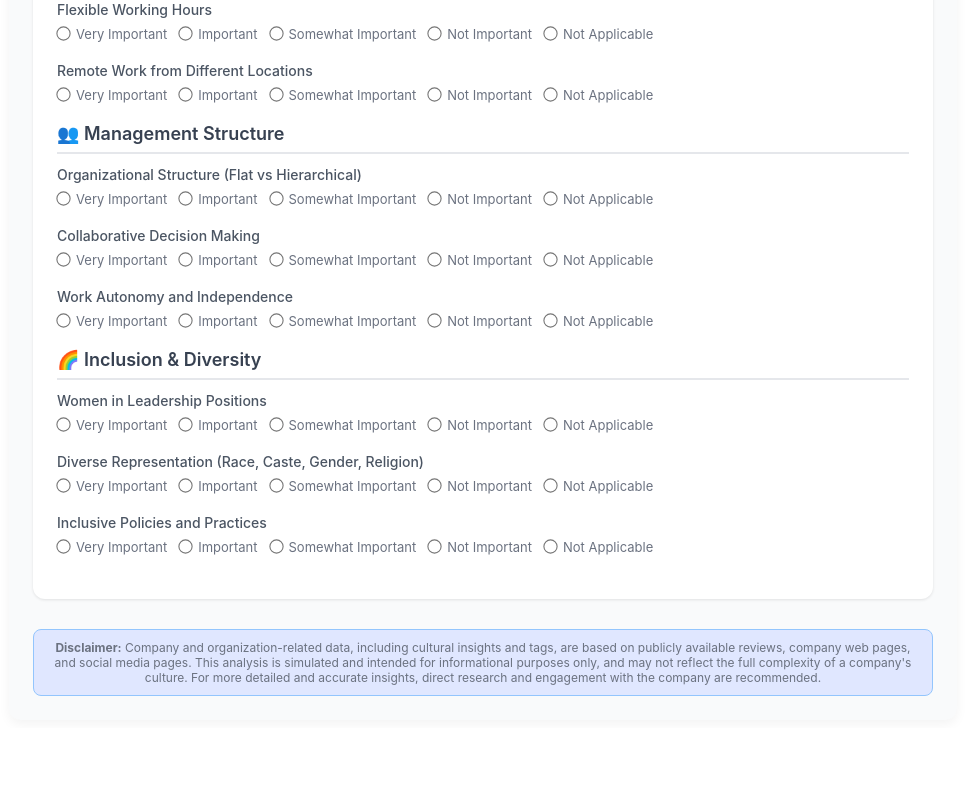
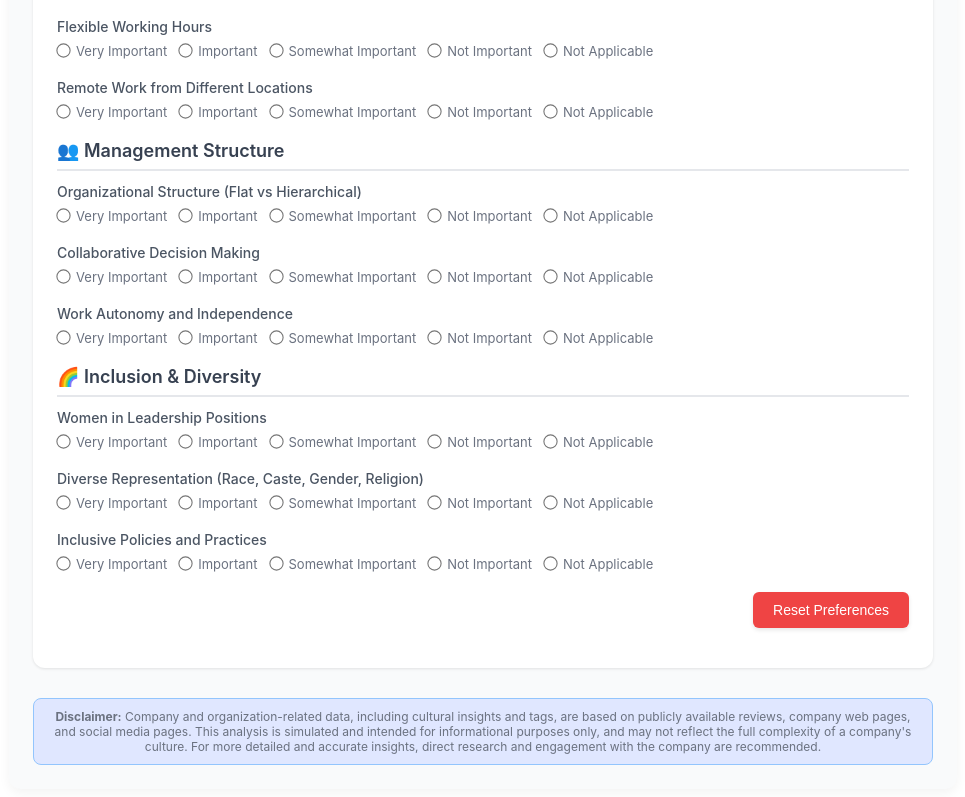
Before and after one commit to SumaJune2025/Resonance, a Next.js app: page / in a window 1280 px wide. Shown: the part 596-1393 px from the top of the page, without its empty margins (157-1122 px from the left). Before the commit the page ends 1324 px from the top, so only its background shows below. Built offline with nearby package versions, Linux system fonts and the light colour scheme.

Commit message:
Update index.js

```diff
--- a/pages/index.js
+++ b/pages/index.js
@@ -74,6 +74,35 @@ export default function Home() {
         [field]: value
       }
     }));
+  };
+
+  /**
+   * Resets all user preferences to their initial empty state and clears local storage.
+   */
+  const handleResetPreferences = () => {
+    const initialPreferences = {
+      flexibility: {
+        workFromHome: '',
+        flexibleHours: '',
+        remoteLocation: ''
+      },
+      management: {
+        structure: '',
+        decisionMaking: '',
+        autonomy: ''
+      },
+      inclusion: {
+        womenLeadership: '',
+        diversityRepresentation: '',
+        inclusivePolicies: ''
+      }
+    };
+    setPreferences(initialPreferences);
+    if (typeof window !== 'undefined') {
+      localStorage.removeItem('userPreferences');
+    }
+    setError(null); // Clear any previous errors
+    setCompany(null); // Clear previous company results
   };
 
   /**
@@ -203,6 +232,20 @@ export default function Home() {
       fontSize: '14px',
       fontWeight: '500',
       marginBottom: '16px',
+      transition: 'background-color 0.2s',
+      boxShadow: '0 2px 4px rgba(0,0,0,0.1)'
+    },
+    resetButton: {
+      backgroundColor: '#ef4444', // Red color for reset
+      color: 'white',
+      padding: '10px 20px',
+      borderRadius: '6px',
+      border: 'none',
+      cursor: 'pointer',
+      fontSize: '14px',
+      fontWeight: '500',
+      marginBottom: '16px',
+      marginLeft: '10px', // Add some margin
       transition: 'background-color 0.2s',
       boxShadow: '0 2px 4px rgba(0,0,0,0.1)'
     },
@@ -385,7 +428,7 @@ export default function Home() {
     <div style={styles.preferencesContainer}>
       <h3 style={styles.categoryTitle}>📋 Your Work Preferences</h3>
       <p style={{ fontSize: '14px', color: '#6b7280', marginBottom: '20px' }}>
-        Help us match you with companies that align with your values and work style preferences.
+        Please rate the importance of the following cultural aspects to you. Your selections will help us find companies that best align with your values.
       </p>
 
       {/* Work Flexibility Section */}
@@ -621,6 +664,16 @@ export default function Home() {
           ))}
         </div>
       </div>
+      <div style={{ display: 'flex', justifyContent: 'flex-end', marginTop: '20px' }}>
+        <button
+          style={styles.resetButton}
+          onClick={handleResetPreferences}
+          onMouseEnter={(e) => e.target.style.backgroundColor = '#dc2626'}
+          onMouseLeave={(e) => e.target.style.backgroundColor = '#ef4444'}
+        >
+          Reset Preferences
+        </button>
+      </div>
     </div>
   );
 
@@ -672,7 +725,7 @@ export default function Home() {
         <div style={styles.result}>
           <h2 style={styles.resultTitle}>{company.domain}</h2>
 
-          {/* Display Match Score if available */}
+          {/* Display Match Score at the top of the company results */}
           {company.match && company.match.score !== undefined && ( // Check for undefined to allow 0 score
             <div style={{
               ...styles.matchScore,
```
